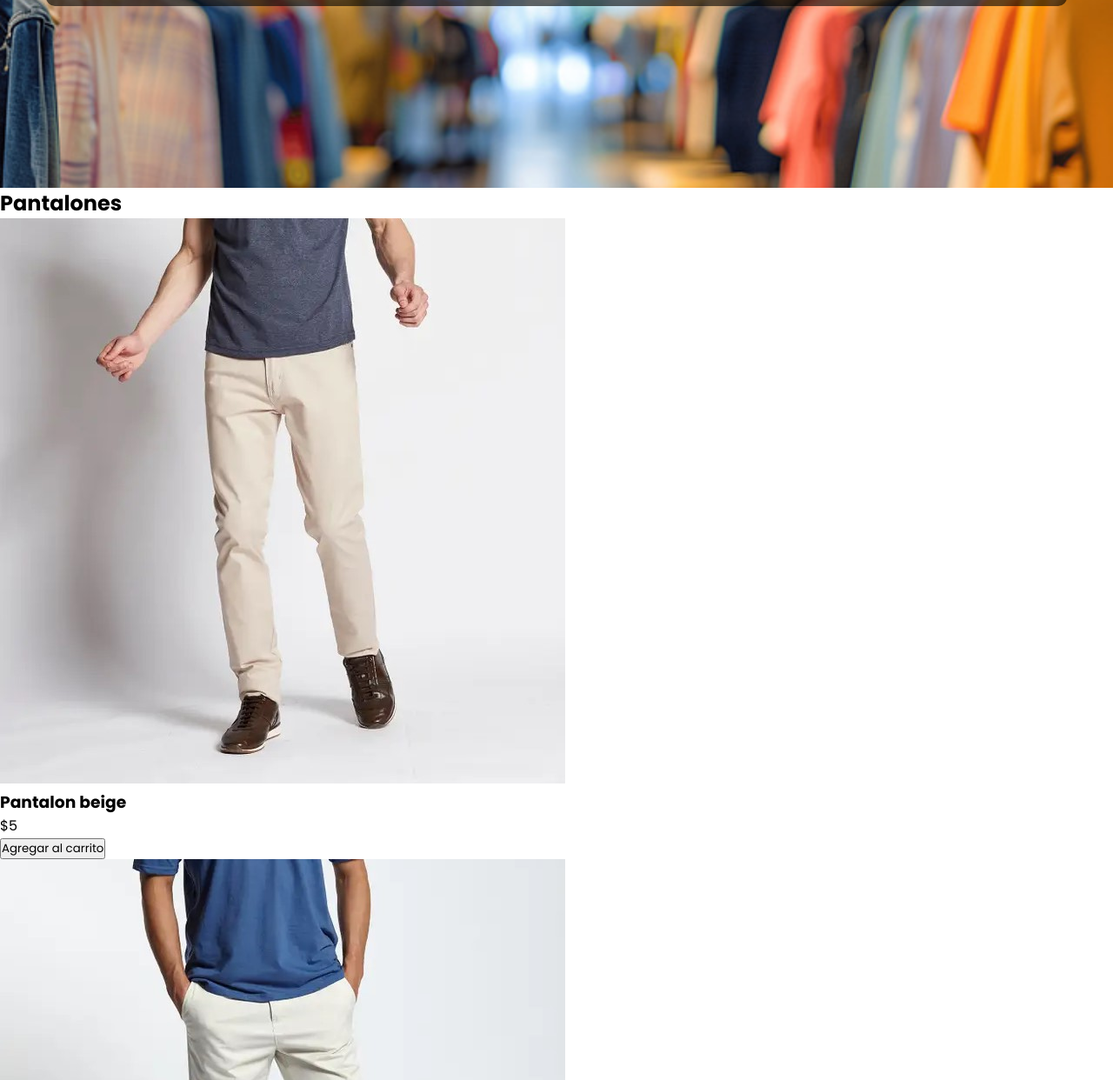
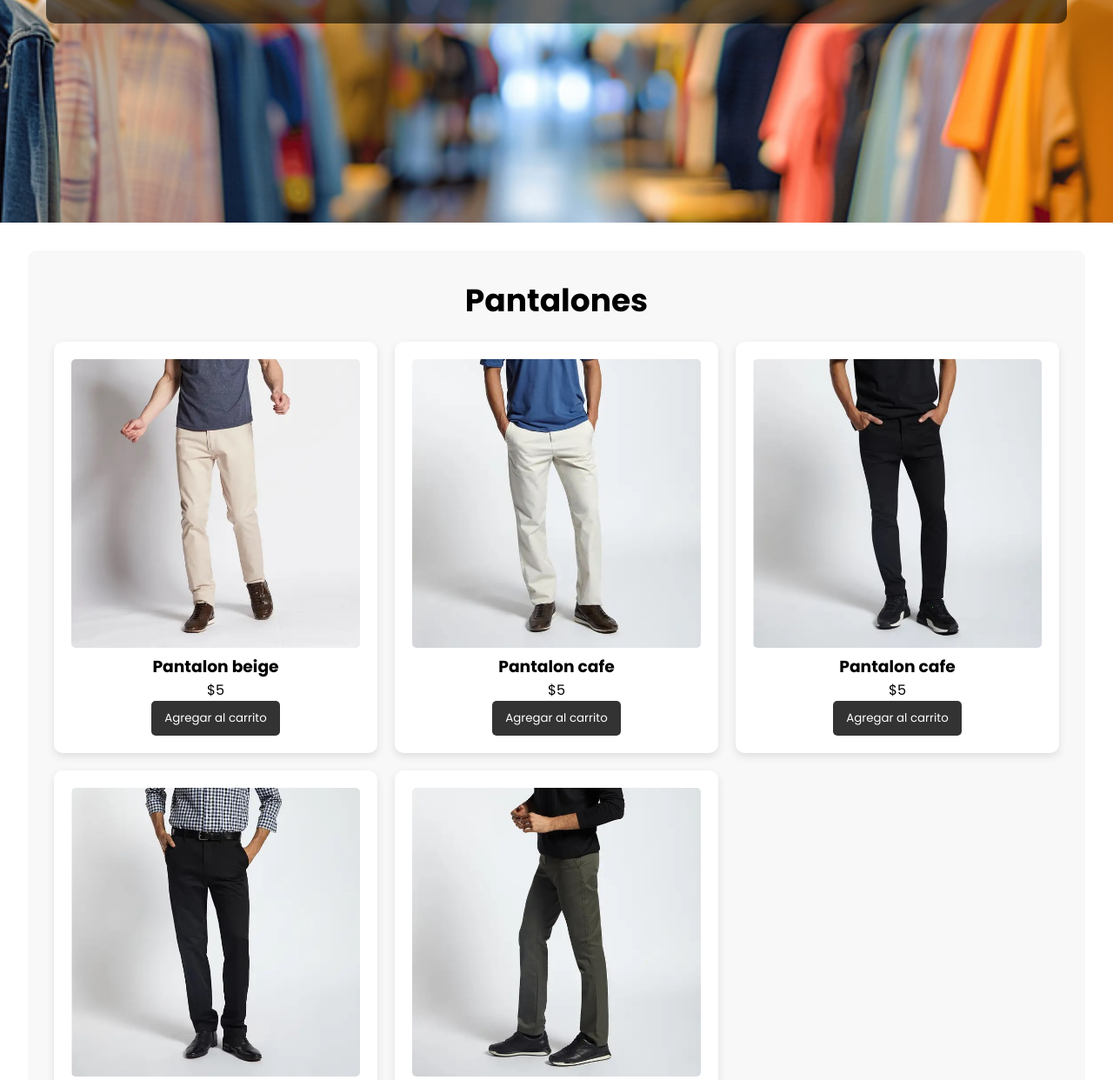
Before and after one commit to SantiGP18/ecommerce, a plain HTML site: page index.html in a window 1280 px wide. Shown: the part 415-1657 px from the top of the page at 87% size. Drawn offline with Linux system fonts and the light colour scheme.

Commit message:
Añadiendo estilos a las secciones de productos

```diff
--- a/styles.css
+++ b/styles.css
@@ -13,12 +13,7 @@
     cursor: pointer;
 }
 
-header {
-    background-color: #222;
-}
-
 .logo{
-    color: #fff;
     font-size: 24px;
     font-weight: 600;
 }
@@ -26,38 +21,42 @@ nav{
     display: flex;
     justify-content: space-between;
     align-items: center;
-    padding: 15px 40px;
+    background-color: #222;
+    padding: 15px 20px;
     margin: 0 auto;
+    position: relative;
+    color: #fff;
 }
 
-ul{
+.nav-links{
     display: flex;
+    gap: 20px;
 }
 
-ul li{
+.nav-links li{
     padding: 8px 20px; /* Arriba y abajo 8px e izquierda y derecha 20px  */
 }
 
-ul li a{
+.nav-links li a{
     color: #ddd;
     font-weight: 400;
     transition: color .3s;
 }
 
-ul li a:hover{
+.nav-links li a:hover{
     color: #ffcc00;
 }
 
 .hero{
+    display: flex;
+    justify-content: center;
+    align-items: center;
     background-image: url(./images/hero-background.jpg);
     background-size: cover;
     background-position: center;
     background-repeat: no-repeat;
-    display: flex;
-    flex-direction: column;
-    justify-content: center;
-    align-items: center;
     height: 70vh;
+    padding: 20px;
 }
 
 .hero-content {
@@ -77,3 +76,61 @@ ul li a:hover{
     font-size: 18px;
     font-weight: 300;
 }
+
+.grid-container{
+    margin: 2rem;
+    background-color: #f8f8f8;;
+    border-radius: 10px;
+    display: grid;
+    padding: 30px;
+    grid-template-columns: repeat(auto-fit, minmax(300px, 1fr));
+    justify-content: center;
+    gap: 20px;
+}
+
+.section-title {
+    grid-column: 1 / -1; /* Hace que el título ocupe toda la fila */
+    text-align: center;
+    font-size: 1.5rem;
+    font-weight: bold;
+}
+
+.product{
+    background: white;
+    border-radius: 10px;
+    box-shadow: 0px 4px 10px rgba(0, 0, 0, 0.1); /* Sombra sutil */
+    padding: 20px;
+    text-align: center;
+    transition: transform 0.3s ease, box-shadow 0.3s ease;
+}
+
+.product:hover {
+    transform: translateY(-5px); /* Efecto al pasar el mouse */
+    box-shadow: 0px 6px 15px rgba(0, 0, 0, 0.15);
+}
+
+.product img {
+    max-width: 100%;
+    height: auto;
+    border-radius: 5px;
+}
+
+.add-product-btn {
+    background-color: #333;
+    color: white;
+    border: none;
+    padding: 10px 15px;
+    border-radius: 5px;
+    cursor: pointer;
+    transition: background-color 0.3s ease;
+}
+
+.add-product-btn:hover {
+    background-color: #555;
+}
+
+.product-content{
+    display: flex;
+    flex-direction: column;
+    justify-content: space-between;
+}
```
